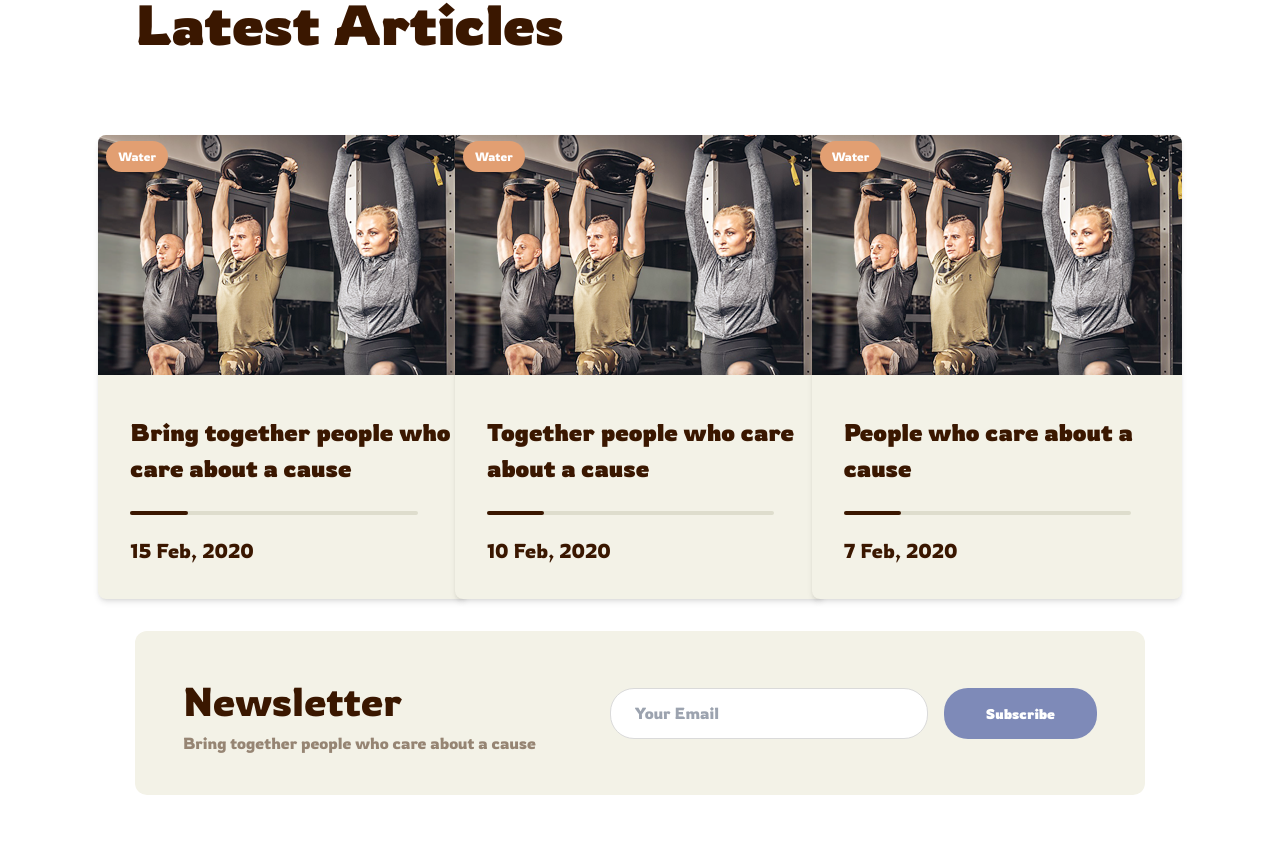
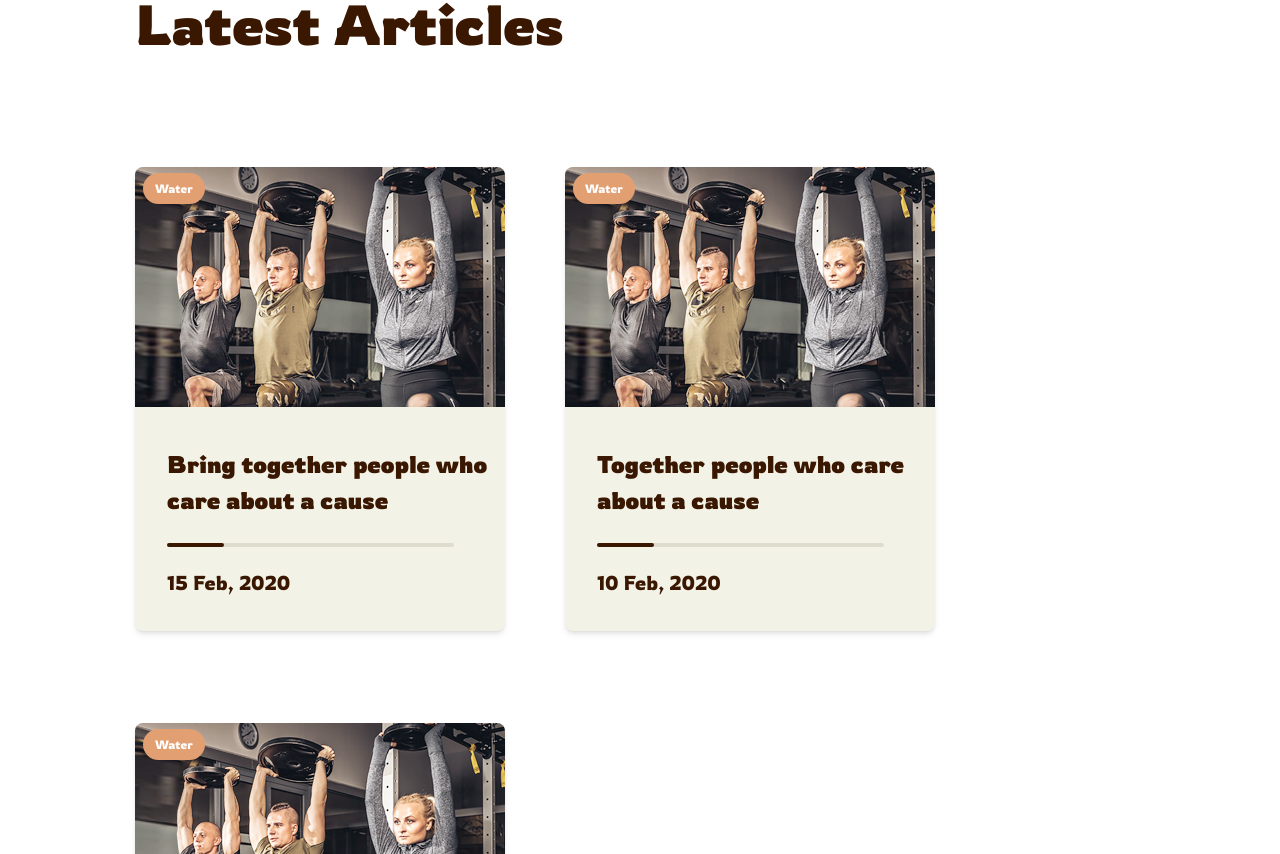
Before and after one commit to JamesGlik/CHARITY, a Next.js app in the folder my-app/: page / in a window 1280 px wide. Shown: the part 11146-12000 px from the top of the page. Built offline with nearby package versions, Linux system fonts and the light colour scheme.

Commit message:
meda query
 added media query

```diff
--- a/my-app/components/atoms/Input.tsx/Input.tsx
+++ b/my-app/components/atoms/Input.tsx/Input.tsx
@@ -9,7 +9,7 @@ function Input({ placeholder }: InputProps) {
     <input
       type="email"
       placeholder={placeholder}
-      className="px-[24px] py-[9px] border border-[#DADADA] rounded-[24px] text-[#3A170080] focus:ring-[#3A1700]"
+      className="px-[24px] py-[9px] sm:w-[274px] sm:mt-[22px] h-[48px] border border-[#DADADA] rounded-[24px] text-[#3A170080] focus:ring-[#3A1700]"
     />
   );
 }
--- a/my-app/components/atoms/LatestButton/LatestButton.tsx
+++ b/my-app/components/atoms/LatestButton/LatestButton.tsx
@@ -10,8 +10,8 @@ function LatestButton({ text, variant = 'solid' }: LatestButtonProps) {
     <button
       className={`px-[42px] py-[15px] font-bold rounded-[24px] transition-all duration-300 ${
         variant === 'outline'
-          ? ' px-[46px] py-[15px] border border-[#7E8AB84E] text-[#7E8AB8] text-[14px] bg-[#FFFFFF] hover:bg-[#7E8AB8] hover:text-white mt-[64px]'
-          : 'text-[#FFFFFF] text-[14px] bg-[#7E8AB8] hover:bg-[#FFFFFF] hover:text-[#7E8AB8]'
+          ? ' px-[46px] py-[15px] sm:mt-[48px] border border-[#7E8AB84E] text-[#7E8AB8] text-[14px] bg-[#FFFFFF] hover:bg-[#7E8AB8] hover:text-white mt-[64px]'
+          : 'text-[#FFFFFF] text-[14px] h-[48px] bg-[#7E8AB8] hover:bg-[#FFFFFF] hover:text-[#7E8AB8] sm:px-[100px]'
       }`}
     >
       {text}
--- a/my-app/components/molecules/ArticleCard/ArticleCard.tsx
+++ b/my-app/components/molecules/ArticleCard/ArticleCard.tsx
@@ -21,7 +21,7 @@ function ArticleCard({
   const progress = (raised / goal) * 100;
 
   return (
-    <div className="bg-[#F3F2E7] rounded-lg shadow-md overflow-hidden w-[370px] h-[464px] ">
+    <div className="bg-[#F3F2E7] rounded-lg shadow-md overflow-hidden min-w-[329px] max-w-[370px] sm:w-[329px] h-[464px] mt-8 ">
       <div className="relative w-full h-[240px]">
         <img src={imageSrc} alt={title} className="w-full h-full object-cover" />
         <div className="absolute top-2 left-2">
--- a/my-app/components/molecules/Newsletter/Newsletter.tsx
+++ b/my-app/components/molecules/Newsletter/Newsletter.tsx
@@ -4,13 +4,15 @@ import LatestButton from '@/components/atoms/LatestButton/LatestButton';
 
 function Newsletter() {
   return (
-    <div className="mt-8 w-full mx-auto">
-      <div className="bg-[#F3F2E7] py-[40px] px-[48px] rounded-[12px] text-center flex justify-between items-center flex-wrap">
-        <div className="text-left">
-          <h3 className="text-[40px] text-[#3A1700]">Newsletter</h3>
-          <p className="text-[#3A170080]">Bring together people who care about a cause</p>
+    <div className="mt-8 w-full sm:w-[329px]">
+      <div className="bg-[#F3F2E7] py-[40px] px-[48px] rounded-[12px] text-left flex justify-between sm:flex-col sm:items-start sm:px-[28px]">
+        <div className="sm:w-full text-left">
+          <h3 className="text-[40px] text-[#3A1700] sm:text-[32px]">Newsletter</h3>
+          <p className="text-[#3A170080]">
+            Bring together people who care about a cause
+          </p>
         </div>
-        <div className="flex justify-center gap-4">
+        <div className="flex flex-wrap gap-4 sm:flex-col sm:items-start mt-[20px] sm:mt-[0px]">
           <Input placeholder="Your Email" />
           <LatestButton text="Subscribe" />
         </div>
--- a/my-app/components/organisms/LatestArticles/LatestArticles.tsx
+++ b/my-app/components/organisms/LatestArticles/LatestArticles.tsx
@@ -33,11 +33,13 @@ const articles: Article[] = [
 
 function LatestArticles() {
   return (
-    <section className="w-full px-[135px] pt-[138px] pb-[80px] mx-auto">
-      <h3 className="text-[#E29F72] tracking-[3px]">Latest News</h3>
-      <h2 className="text-[56px] font-bold text-[#3A1700]">Latest Articles</h2>
+    <section className="w-full px-[135px] pt-[138px] pb-[80px] mx-auto sm:px-[23px]">
+      <div className="text-left sm:w-full">
+        <h3 className="text-[#E29F72] tracking-[3px]">Latest News</h3>
+        <h2 className="text-[56px] font-bold text-[#3A1700] sm:text-[40px]">Latest Articles</h2>
+      </div>
 
-      <div className="mt-[69px] grid grid-cols-3 max-lg:grid-cols-2 max-md:grid-cols-1 justify-items-center gap-[60px]">
+      <div className="mt-[69px] sm:mt-[55px] flex flex-wrap justify-start gap-[60px] sm:gap-4">
         {articles.map((article, index) => (
           <ArticleCard
             key={index}
```
